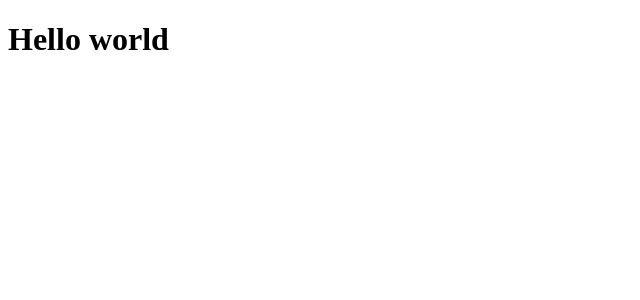
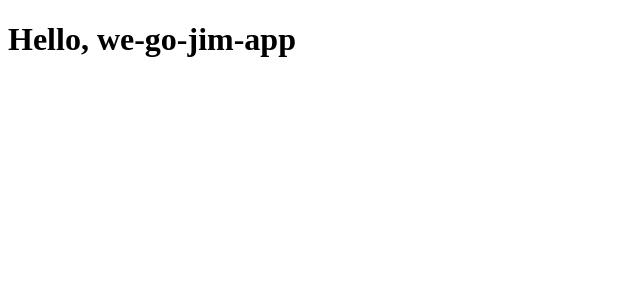
Before and after one commit to TAndrian/we-go-jim-front, an Angular app: page / in a window 1280 px wide. Shown: the top 300 px of the page, without its empty margins (0-640 px from the left). Built offline with nearby package versions, Linux system fonts and the light colour scheme.

Commit message:
fix test

```diff
--- a/src/app/app.component.html
+++ b/src/app/app.component.html
@@ -1 +1 @@
-<h1>Hello world</h1>
+<h1>Hello, we-go-jim-app</h1>
```
